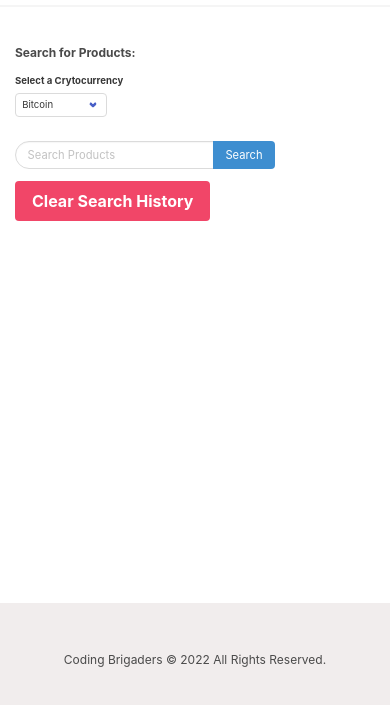
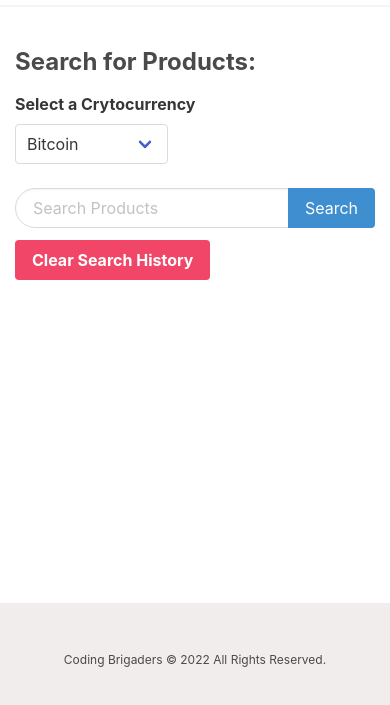
Before and after one commit to gordonlc18/coin-to-wine, a plain HTML site: page index.html in a window 390 px wide. Shown: the part 79-784 px from the top of the page. Drawn offline with nearby package versions, Linux system fonts and the light colour scheme; no server answers.

Commit message:
real mobile responsive because im bored

```diff
--- a/assets/css/style.css
+++ b/assets/css/style.css
@@ -67,26 +67,9 @@ button {
 
 /* mobile responsive */
 @media (max-width: 600px) {
-  .input.small {
-    font-size: 0.7rem;
-  }
-
   h2.small {
     font-size: 0.7rem;
   }
-
-  .button.small {
-    font-size: 0.7rem;
-  }
-
-  .select.small {
-    border-radius: 2px;
-    font-size: 0.6rem;
-  }
-  .label {
-    font-size: 0.6rem;
-  }
-
   .col-sm-11 {
     width: 91.66%;
   }
@@ -104,6 +87,10 @@ button {
   }
   .solana {
     width: 13% !important;
+  }
+  .grid-container {
+    display: flex;
+    flex-direction: column !important;
   }
 }
 
@@ -148,9 +135,9 @@ button {
 }
 
 .grid-container {
-  display: grid;
-  grid-template-areas: "search search gallery gallery gallery gallery";
-  grid-gap: 10px;
+  display: flex;
+  flex-direction: row;
+  gap: 10px;
   padding: 15px;
 }
 .navbar {
--- a/index.html
+++ b/index.html
@@ -50,16 +50,16 @@
     <main class="mt-5">
       <div class="grid-container">
         <!-- Search For a Product-->
-        <section class="search-container">
+        <section class="search-container col-4">
           <div class="search-title">
-            <p class="is-size-4 is-size-7-mobile">
+            <p class="is-size-4">
               <b>Search for Products:</b>
             </p>
           </div>
           <div class="field">
             <label class="label">Select a Crytocurrency</label>
             <div class="control">
-              <div class="select small">
+              <div class="select">
                 <select>
                   <option value="bitcoin" selected>Bitcoin</option>
                   <option value="ethereum">Ethereum</option>
@@ -75,14 +75,14 @@
               <p class="control">
                 <input
                   id="searchForProductInput"
-                  class="input small is-rounded"
+                  class="input is-rounded"
                   type="text"
                   placeholder="Search Products"
                   maxlength="25"
                 />
               </p>
               <p class="control">
-                <button id="rando-btn" class="button small is-info">
+                <button id="rando-btn" class="button is-info">
                   Search
                 </button>
               </p>
@@ -96,9 +96,9 @@
         </section>
 
         <!--- This will be the gallery for the different products--->
-        <section id="productCard" class="product-gallery is-hidden">
+        <section id="productCard" class="product-gallery is-hidden col-8">
           <div class="has-text-centered">
-            <p class="is-size-4 is-size-7-mobile mt-5 px-3">
+            <p class="is-size-4 mt-5 px-3">
               <b>Product Gallery</b>
             </p>
             <hr />
```
